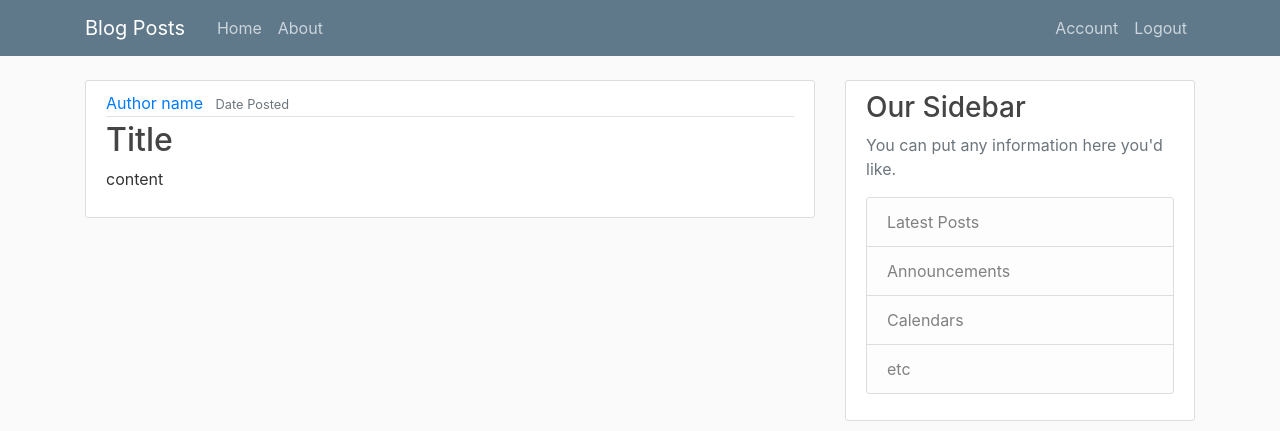
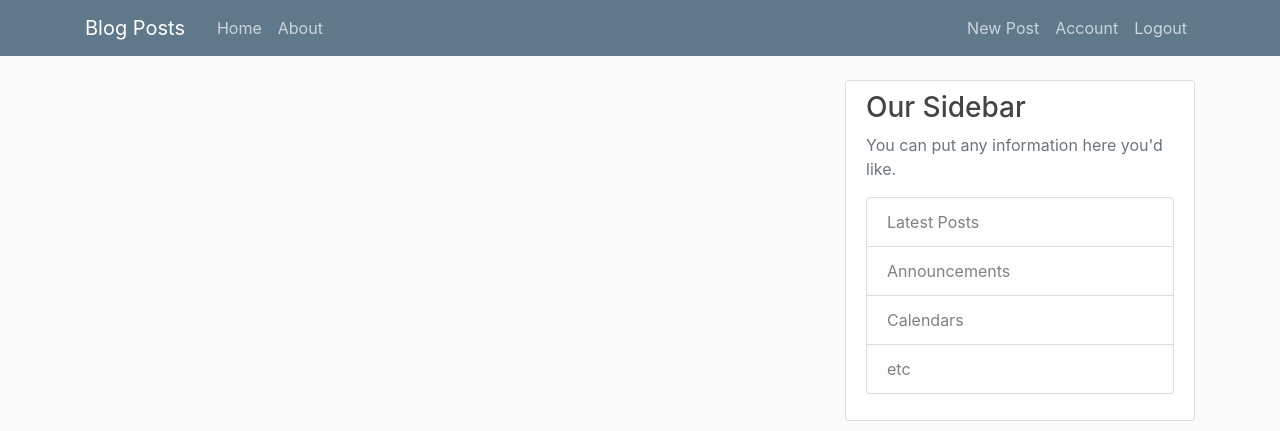
Before and after one commit to Bonifase/BlogPost, a Flask app: page / in a window 1280 px wide. Shown: the top 431 px of the page. Run offline with Flask 2, Linux system fonts and the light colour scheme; the visitor is signed in with stand-in values (Sample User, id 1); data that the repository does not hold is empty; some libraries are stand-ins or nearby versions.

Commit message:
Authenticated user can add new post

```diff
--- a/blogpost/routes.py
+++ b/blogpost/routes.py
@@ -4,14 +4,15 @@ from PIL import Image
 from flask import render_template, flash, redirect, url_for, request
 from flask_login import login_user, current_user, logout_user, login_required
 from blogpost import app, db, bcrypt
-from blogpost.forms.forms import RegistrationForm, LoginForm, UpdateAccountForm
+from blogpost.forms.forms import RegistrationForm, LoginForm, UpdateAccountForm, PostForm
 from blogpost.models.models import User, Post
 
 
 @app.route("/")
 @app.route("/home")
 def home():
-    return render_template('home.html')
+    posts = Post.query.all()
+    return render_template('home.html', posts=posts)
 
 
 @app.route("/about")
@@ -98,3 +99,20 @@ def account():
         'static', filename='profile_pics/' + current_user.image_file)
     return render_template(
         'account.html', title='Account', image_file=image_file, form=form)
+
+
+@app.route("/post/new", methods=['GET', 'POST'])
+@login_required
+def new_post():
+    form = PostForm()
+    if form.validate_on_submit():
+        post = Post(
+            title=form.title.data, content=form.content.data,
+            author=current_user)
+        db.session.add(post)
+        db.session.commit()
+        flash(
+            f'Your post has been created!',
+            'success')
+        return redirect(url_for('home'))
+    return render_template('new_post.html', title='New Post', form=form)
--- a/blogpost/templates/home.html
+++ b/blogpost/templates/home.html
@@ -1,13 +1,15 @@
 {% extends "layout.html" %}
 {% block content %}
+    {% for post in posts %}
         <article class="media content-section">
           <div class="media-body">
             <div class="article-metadata">
-              <a class="mr-2" href="#">Author name</a>
-              <small class="text-muted">Date Posted</small>
+              Author: <a class="mr-2" href="#"> {{ post.author.username }}</a>
+              <small class="text-muted">Date Posted: {{ post.date_posted }}</small>
             </div>
-            <h2><a class="article-title" href="#">Title</a></h2>
-            <p class="article-content">content</p>
+            <h2><a class="article-title" href="#">{{ post.title }}</a></h2>
+            <p class="article-content">{{ post.content }}</p>
           </div>
         </article>
+    {% endfor %}
 {% endblock content %}
--- a/blogpost/templates/layout.html
+++ b/blogpost/templates/layout.html
@@ -32,6 +32,7 @@
             <!-- Navbar Right Side -->
             <div class="navbar-nav">
               {% if current_user.is_authenticated %}
+              <a class="nav-item nav-link" href="{{ url_for('new_post') }}">New Post</a>
               <a class="nav-item nav-link" href="{{ url_for('account') }}">Account</a>
               <a class="nav-item nav-link" href="{{ url_for('logout') }}">Logout</a>
               {% else %}
```
Also changed, not shown: blogpost/forms/forms.py (+7 -1 lines), blogpost/templates/new_post.html (added, +40 -0 lines), 1 other file.
